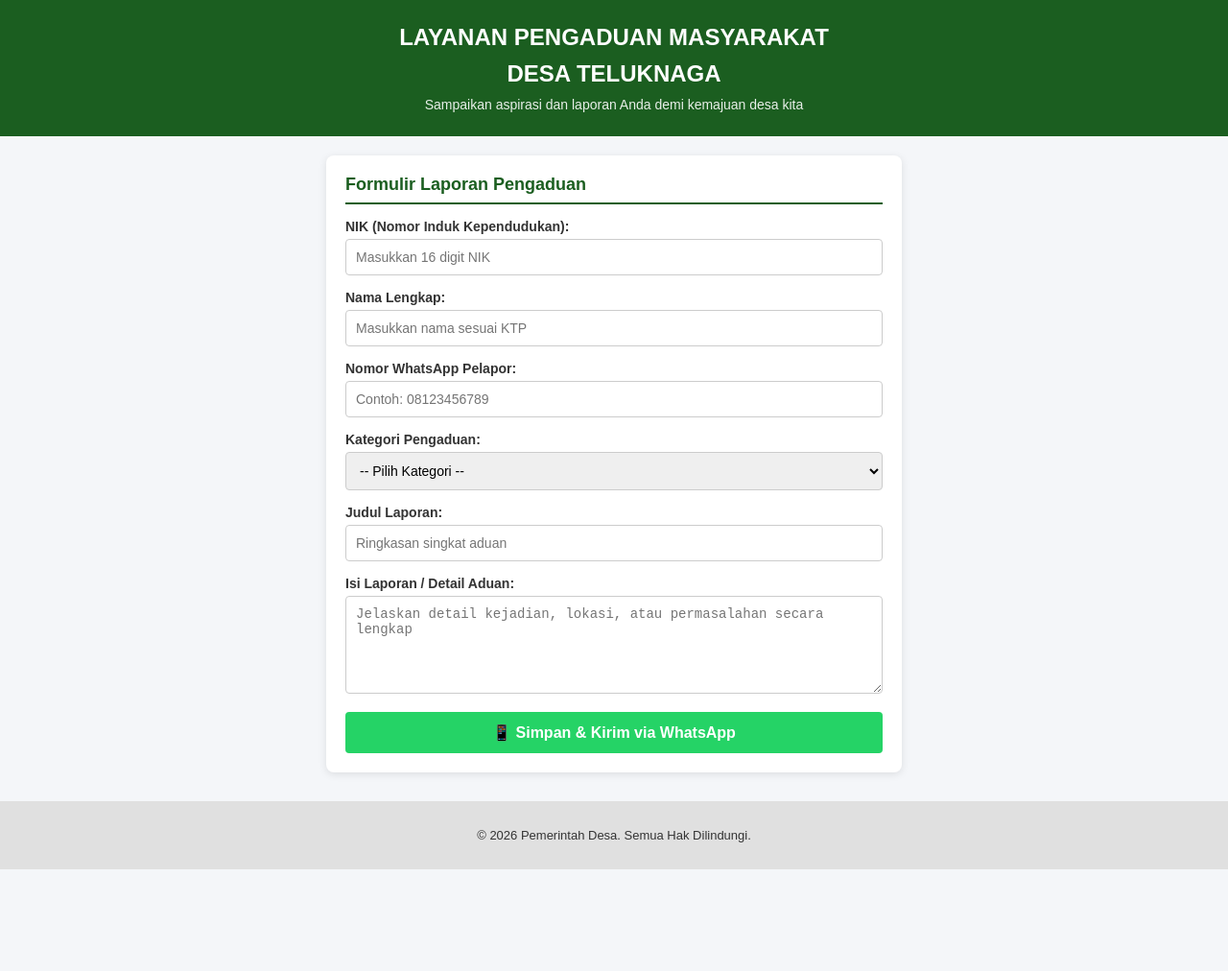
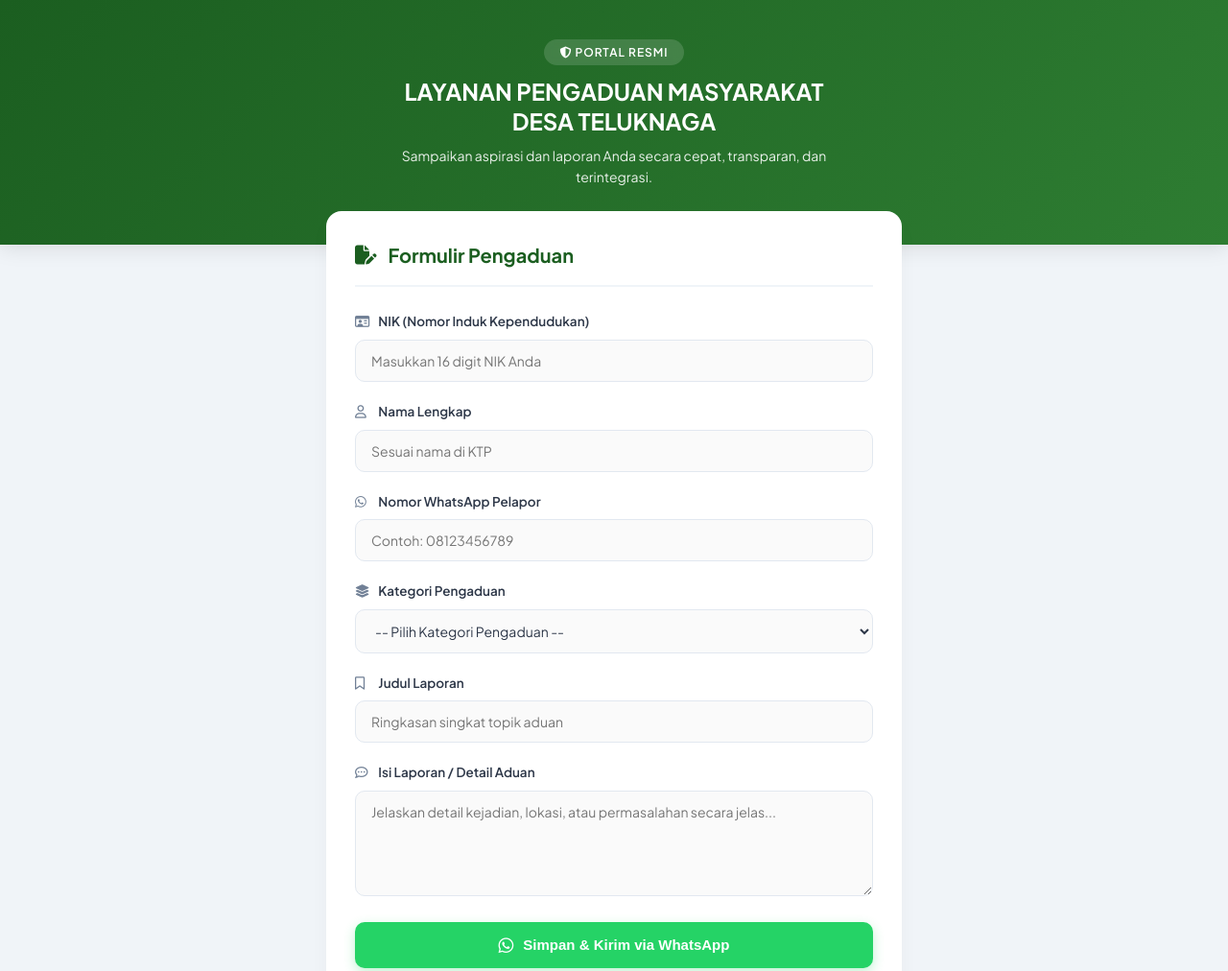
Before and after one commit to WebResmi-cloud/desaku, a plain HTML site: page index.html in a window 1280 px wide. Shown: the top 1012 px of the page at 96% size. Before the commit the page ends 906 px from the top, so only its background shows below. Drawn offline with Linux system fonts and the light colour scheme.

Commit message:
Update index.html

```diff
--- a/index.html
+++ b/index.html
@@ -3,125 +3,264 @@
 <head>
     <meta charset="UTF-8">
     <meta name="viewport" content="width=device-width, initial-scale=1.0">
-    <title>Layanan Pengaduan Masyarakat Desa</title>
+    <title>Layanan Pengaduan Masyarakat Desa Teluknaga</title>
+    <!-- Google Fonts & FontAwesome Icons -->
+    <link rel="preconnect" href="https://fonts.googleapis.com">
+    <link rel="preconnect" href="https://fonts.gstatic.com" crossorigin>
+    <link href="https://fonts.googleapis.com/css2?family=Plus+Jakarta+Sans:wght@400;500;600;700&display=swap" rel="stylesheet">
+    <link rel="stylesheet" href="https://cdnjs.cloudflare.com/ajax/libs/font-awesome/6.4.0/css/all.min.css">
+
     <style>
+        :root {
+            --primary-color: #1b5e20;
+            --primary-hover: #144417;
+            --wa-color: #25d366;
+            --wa-hover: #1ebd56;
+            --bg-color: #f0f4f8;
+            --card-bg: #ffffff;
+            --text-main: #2d3748;
+            --text-muted: #718096;
+            --border-color: #e2e8f0;
+            --focus-ring: rgba(27, 94, 32, 0.15);
+        }
+
         * {
             box-sizing: border-box;
-        }
-        body {
-            font-family: Arial, sans-serif;
             margin: 0;
             padding: 0;
-            background-color: #f4f6f9;
-            color: #333;
         }
+
+        body {
+            font-family: 'Plus Jakarta Sans', sans-serif;
+            background-color: var(--bg-color);
+            color: var(--text-main);
+            line-height: 1.6;
+            min-height: 100vh;
+            display: flex;
+            flex-direction: column;
+        }
+
+        /* Header Styling */
         header {
-            background-color: #1b5e20;
+            background: linear-gradient(135deg, #1b5e20 0%, #2e7d32 100%);
             color: white;
-            padding: 25px 15px;
+            padding: 40px 20px 60px 20px;
             text-align: center;
+            position: relative;
+            box-shadow: 0 4px 20px rgba(0, 0, 0, 0.1);
         }
+
+        .header-badge {
+            display: inline-block;
+            background-color: rgba(255, 255, 255, 0.15);
+            padding: 4px 16px;
+            border-radius: 50px;
+            font-size: 12px;
+            font-weight: 600;
+            letter-spacing: 1px;
+            text-transform: uppercase;
+            margin-bottom: 12px;
+            backdrop-filter: blur(4px);
+        }
+
         header h1 {
-            margin: 0 0 10px 0;
             font-size: 24px;
+            font-weight: 700;
+            margin-bottom: 8px;
+            line-height: 1.3;
         }
+
         header p {
-            margin: 0;
             font-size: 14px;
             opacity: 0.9;
+            max-width: 500px;
+            margin: 0 auto;
+            font-weight: 400;
         }
+
+        /* Main Container */
         .container {
             max-width: 600px;
-            margin: 20px auto;
-            padding: 20px;
-            background-color: white;
-            border-radius: 8px;
-            box-shadow: 0 2px 8px rgba(0,0,0,0.1);
+            width: 90%;
+            margin: -35px auto 40px auto;
+            padding: 30px;
+            background-color: var(--card-bg);
+            border-radius: 16px;
+            box-shadow: 0 10px 25px -5px rgba(0, 0, 0, 0.05), 0 8px 10px -6px rgba(0, 0, 0, 0.01);
+            position: relative;
+            z-index: 10;
         }
-        h2 {
-            color: #1b5e20;
-            border-bottom: 2px solid #1b5e20;
-            padding-bottom: 8px;
-            font-size: 18px;
-            margin-top: 0;
+
+        .form-header {
+            margin-bottom: 25px;
+            padding-bottom: 15px;
+            border-bottom: 2px solid var(--bg-color);
+            display: flex;
+            align-items: center;
+            gap: 12px;
         }
+
+        .form-header i {
+            font-size: 20px;
+            color: var(--primary-color);
+        }
+
+        .form-header h2 {
+            color: var(--primary-color);
+            font-size: 20px;
+            font-weight: 700;
+        }
+
+        /* Form Groups */
         .form-group {
-            margin-bottom: 15px;
+            margin-bottom: 20px;
         }
+
         .form-group label {
             display: block;
-            margin-bottom: 5px;
-            font-weight: bold;
-            font-size: 14px;
+            margin-bottom: 8px;
+            font-weight: 600;
+            font-size: 13.5px;
+            color: var(--text-main);
         }
+
+        .form-group label i {
+            margin-right: 6px;
+            color: var(--text-muted);
+            width: 16px;
+        }
+
         .form-group input,
         .form-group select,
         .form-group textarea {
             width: 100%;
-            padding: 10px;
-            border: 1px solid #ccc;
-            border-radius: 4px;
+            padding: 12px 16px;
+            border: 1.5px solid var(--border-color);
+            border-radius: 10px;
+            font-size: 14px;
+            font-family: inherit;
+            color: var(--text-main);
+            background-color: #fafafa;
+            transition: all 0.25s ease;
+        }
+
+        .form-group input:focus,
+        .form-group select:focus,
+        .form-group textarea:focus {
+            outline: none;
+            border-color: var(--primary-color);
+            background-color: #ffffff;
+            box-shadow: 0 0 0 4px var(--focus-ring);
+        }
+
+        .form-group textarea {
+            resize: vertical;
+            min-height: 110px;
+        }
+
+        /* Submit Button */
+        .btn-submit {
+            background-color: var(--wa-color);
+            color: white;
+            padding: 15px 24px;
+            border: none;
+            border-radius: 10px;
+            cursor: pointer;
+            font-size: 15px;
+            font-weight: 700;
+            width: 100%;
+            display: flex;
+            align-items: center;
+            justify-content: center;
+            gap: 10px;
+            box-shadow: 0 4px 12px rgba(37, 211, 102, 0.3);
+            transition: all 0.25s ease;
+            margin-top: 10px;
+        }
+
+        .btn-submit:hover {
+            background-color: var(--wa-hover);
+            transform: translateY(-1px);
+            box-shadow: 0 6px 15px rgba(37, 211, 102, 0.4);
+        }
+
+        .btn-submit:disabled {
+            background-color: #cbd5e1;
+            box-shadow: none;
+            cursor: not-allowed;
+            transform: none;
+        }
+
+        /* Footer */
+        footer {
+            margin-top: auto;
+            text-align: center;
+            padding: 20px;
+            background-color: #ffffff;
+            border-top: 1px solid var(--border-color);
+            color: var(--text-muted);
+            font-size: 13px;
+        }
+
+        /* Responsive Breakpoints */
+        @media (max-width: 480px) {
+            header {
+                padding: 30px 15px 50px 15px;
+            }
+            header h1 {
+                font-size: 20px;
+            }
+            .container {
+                width: 92%;
+                padding: 20px 18px;
+                margin-top: -30px;
+                border-radius: 12px;
+            }
+            .form-header h2 {
+                font-size: 17px;
+            }
+            .btn-submit {
+                padding: 13px 18px;
                 font-size: 14px;
             }
-        .btn-submit {
-            background-color: #25d366;
-            color: white;
-            padding: 12px 20px;
-            border: none;
-            border-radius: 4px;
-            cursor: pointer;
-            font-size: 16px;
-            font-weight: bold;
-            width: 100%;
-        }
-        .btn-submit:hover {
-            background-color: #1ebd56;
-        }
-        .btn-submit:disabled {
-            background-color: #cccccc;
-            cursor: not-allowed;
-        }
-        footer {
-            text-align: center;
-            padding: 15px;
-            background-color: #e0e0e0;
-            margin-top: 30px;
-            font-size: 13px;
         }
     </style>
 </head>
 <body>
 
     <header>
-        <h1>LAYANAN PENGADUAN MASYARAKAT</h1>
-        <H1>DESA TELUKNAGA</H1>
-        <p>Sampaikan aspirasi dan laporan Anda demi kemajuan desa kita</p>
+        <span class="header-badge"><i class="fa-solid fa-shield-halved"></i> Portal Resmi</span>
+        <h1>LAYANAN PENGADUAN MASYARAKAT<br>DESA TELUKNAGA</h1>
+        <p>Sampaikan aspirasi dan laporan Anda secara cepat, transparan, dan terintegrasi.</p>
     </header>
 
     <div class="container">
-        <h2>Formulir Laporan Pengaduan</h2>
+        <div class="form-header">
+            <i class="fa-solid fa-file-pen"></i>
+            <h2>Formulir Pengaduan</h2>
+        </div>
 
         <form id="formPengaduan">
 
             <div class="form-group">
-                <label for="nik">NIK (Nomor Induk Kependudukan):</label>
-                <input type="text" id="nik" name="nik" placeholder="Masukkan 16 digit NIK" maxlength="16" required>
+                <label for="nik"><i class="fa-regular fa-id-card"></i> NIK (Nomor Induk Kependudukan)</label>
+                <input type="text" id="nik" name="nik" placeholder="Masukkan 16 digit NIK Anda" maxlength="16" pattern="\d{16}" title="NIK harus terdiri dari 16 angka" required>
             </div>
 
             <div class="form-group">
-                <label for="nama">Nama Lengkap:</label>
-                <input type="text" id="nama" name="nama" placeholder="Masukkan nama sesuai KTP" required>
+                <label for="nama"><i class="fa-regular fa-user"></i> Nama Lengkap</label>
+                <input type="text" id="nama" name="nama" placeholder="Sesuai nama di KTP" required>
             </div>
 
             <div class="form-group">
-                <label for="telepon">Nomor WhatsApp Pelapor:</label>
-                <input type="tel" id="telepon" name="telepon" placeholder="Contoh: 08123456789" maxlength="13" required>
+                <label for="telepon"><i class="fa-brands fa-whatsapp"></i> Nomor WhatsApp Pelapor</label>
+                <input type="tel" id="telepon" name="telepon" placeholder="Contoh: 08123456789" maxlength="14" required>
             </div>
 
             <div class="form-group">
-                <label for="kategori">Kategori Pengaduan:</label>
+                <label for="kategori"><i class="fa-solid fa-layer-group"></i> Kategori Pengaduan</label>
                 <select id="kategori" name="kategori" required>
-                    <option value="">-- Pilih Kategori --</option>
+                    <option value="">-- Pilih Kategori Pengaduan --</option>
                     <option value="Infrastruktur & Jalan">Infrastruktur & Jalan</option>
                     <option value="Pelayanan Administrasi Desa">Pelayanan Administrasi Desa</option>
                     <option value="Keamanan & Ketertiban">Keamanan & Ketertiban</option>
@@ -131,35 +270,30 @@
             </div>
 
             <div class="form-group">
-                <label for="judul">Judul Laporan:</label>
-                <input type="text" id="judul" name="judul" placeholder="Ringkasan singkat aduan" required>
+                <label for="judul"><i class="fa-regular fa-bookmark"></i> Judul Laporan</label>
+                <input type="text" id="judul" name="judul" placeholder="Ringkasan singkat topik aduan" required>
             </div>
 
             <div class="form-group">
-                <label for="isi_laporan">Isi Laporan / Detail Aduan:</label>
-                <textarea id="isi_laporan" name="isi_laporan" rows="5" placeholder="Jelaskan detail kejadian, lokasi, atau permasalahan secara lengkap" required></textarea>
+                <label for="isi_laporan"><i class="fa-regular fa-comment-dots"></i> Isi Laporan / Detail Aduan</label>
+                <textarea id="isi_laporan" name="isi_laporan" placeholder="Jelaskan detail kejadian, lokasi, atau permasalahan secara jelas..." required></textarea>
             </div>
 
-            <button type="submit" id="btnSubmit" class="btn-submit">📱 Simpan & Kirim via WhatsApp</button>
+            <button type="submit" id="btnSubmit" class="btn-submit">
+                <i class="fa-brands fa-whatsapp" style="font-size: 18px;"></i>
+                <span>Simpan & Kirim via WhatsApp</span>
+            </button>
 
         </form>
     </div>
 
     <footer>
-        <p>&copy; 2026 Pemerintah Desa. Semua Hak Dilindungi.</p>
+        <p>&copy; 2026 Pemerintah Desa Teluknaga. Semua Hak Dilindungi.</p>
     </footer>
 
     <script>
-        // ---------------------------------------------------------------------
-        // 1. GANTI DENGAN URL GOOGLE APPS SCRIPT ANDA DARI LANGKAH 2
-        // ---------------------------------------------------------------------
         const scriptURL = 'https://script.google.com/macros/s/AKfycbz4OY-k9H72PeiAVzGCbodmZyfBSuq6q5OwR5umDHHqQ90t3zf4T42b4wYYwsxEMgE3/exec';
-
-        // ---------------------------------------------------------------------
-        // 2. GANTI DENGAN NOMOR WHATSAPP ADMIN DESA
-        // ---------------------------------------------------------------------
         let nomorWA = "085888233258";
-
 
         const form = document.getElementById('formPengaduan');
         const btnSubmit = document.getElementById('btnSubmit');
@@ -168,11 +302,10 @@
             e.preventDefault();
 
             btnSubmit.disabled = true;
-        btnSubmit.innerText = '⏳ Menyimpan ke Database...';
+            btnSubmit.innerHTML = `<i class="fa-solid fa-circle-notch fa-spin"></i> Menyimpan ke Database...`;
 
             const formData = new FormData(form);
 
-        // Kirim data ke Google Sheets
             fetch(scriptURL, { method: 'POST', body: formData })
                 .then(response => {
                     let nik = document.getElementById('nik').value;
@@ -198,20 +331,19 @@
 
                 // MENGGUNAKAN encodeURIComponent AGAR SEMUA TEKS & ISI LAPORAN TERKIRIM UTUH
                     let pesanEncoded = encodeURIComponent(teksPesan);
-
                     let urlWA = `https://api.whatsapp.com/send?phone=${formattedWA}&text=${pesanEncoded}`;
 
                     btnSubmit.disabled = false;
-                btnSubmit.innerText = '📱 Simpan & Kirim via WhatsApp';
+                    btnSubmit.innerHTML = `<i class="fa-brands fa-whatsapp" style="font-size: 18px;"></i> <span>Simpan & Kirim via WhatsApp</span>`;
 
                     form.reset();
                     window.open(urlWA, '_blank');
                 })
                 .catch(error => {
-                alert('Gagal menyimpan laporan. Silakan coba lagi.');
+                    alert('Gagal menyimpan laporan. Silakan periksa koneksi internet Anda dan coba lagi.');
                     console.error('Error!', error.message);
                     btnSubmit.disabled = false;
-                btnSubmit.innerText = '📱 Simpan & Kirim via WhatsApp';
+                    btnSubmit.innerHTML = `<i class="fa-brands fa-whatsapp" style="font-size: 18px;"></i> <span>Simpan & Kirim via WhatsApp</span>`;
                 });
         });
     </script>
```
Lines whose indentation alone changed are shown as unchanged.
